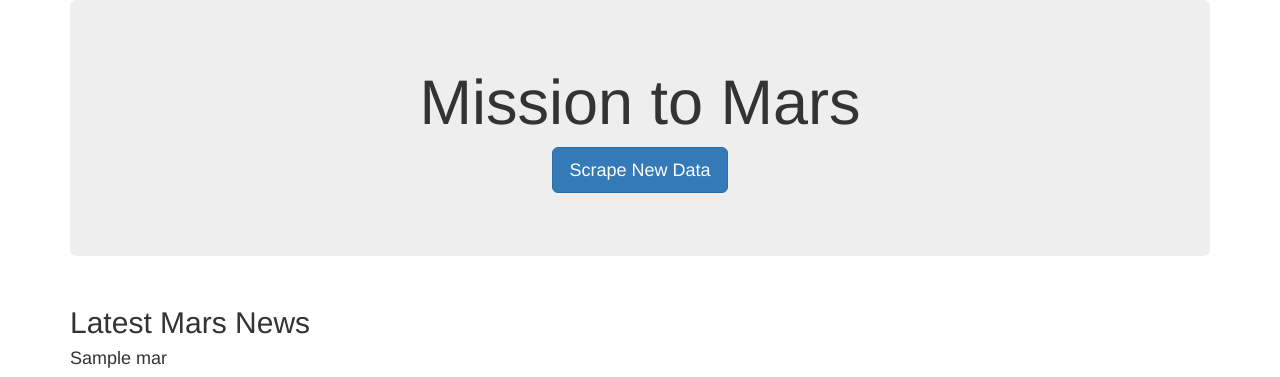
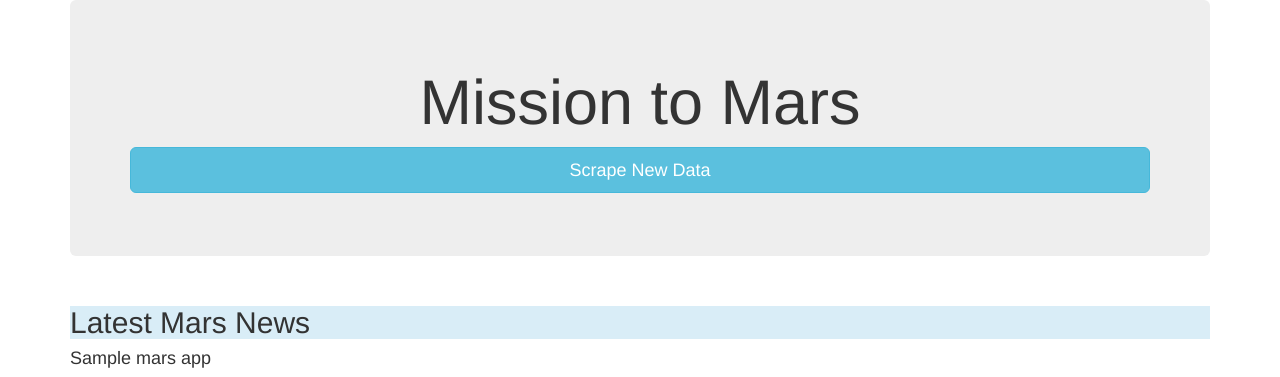
Before and after one commit to FranciscoSerrano/Mission-to-Mars, a Flask app: page / in a window 1280 px wide. Shown: the top 377 px of the page. Run offline with Flask 2, Linux system fonts and the light colour scheme; grey boxes marked "Sample" are stand-in pictures; a database or web service that is not in the repository returns one stand-in record (values such as "Sample title"); some libraries are stand-ins or nearby versions.

Commit message:
resolved issue with loading in scraped data to HTML

```diff
--- a/app.py
+++ b/app.py
@@ -10,12 +10,12 @@
 
 @app.route("/")
 def index():
-    mars = mongo.db.mars.find_one()
+    mars = mongo.db.mars_app.find_one()
     return render_template("index.html", mars = mars)
 
 @app.route("/scrape")
 def scrape():
-    mars = mongo.db.mars
+    mars = mongo.db.mars_app
     mars_data = scraping.scrape_all()
     mars.update({}, mars_data, upsert=True)
     return "Scraping Successful!"
--- a/templates/index.html
+++ b/templates/index.html
@@ -16,14 +16,14 @@
       <div class="jumbotron text-center">
         <h1>Mission to Mars</h1>
         <!-- Add a button to activate scraping script -->
-        <p><a class="btn btn-primary btn-lg" href="/scrape" role="button">Scrape New Data</a></p>
+        <p><a class="btn btn-info btn-lg btn-block" href="/scrape" role="button">Scrape New Data</a></p>
       </div>
       <!-- Add section for Mars News -->
       <div class="row" id="mars-news">
         <div class="col-md-12">
           <div class="media">
             <div class="media-body">
-              <h2>Latest Mars News</h2>
+              <h2 class="bg-info">Latest Mars News</h2>
               <h4 class="media-heading">{{ mars.news_title }}</h4>
               <p>{{ mars.news_paragraph }}</p>
             </div>
@@ -33,9 +33,9 @@
       <!-- Section for Featured Image and Facts table -->
       <div class="row" id="mars-featured-image">
         <div class="col-md-8">
-          <h2>Featured Mars Image</h2>
+          <h2 class="bg-info">Featured Mars Image</h2>
           <img
-            src="{{mars.featured_imag }}"
+            src="{{mars.featured_image}}"
             class="img-responsive"
             alt="Responsive image"
           />
@@ -43,11 +43,26 @@
         <div class="col-md-4">
           <!-- Mars Facts -->
           <div class="row" id="mars-facts">
-            <h4>Mars Facts</h4>
+            <h2 class="bg-info">Mars Facts</h2>
             {{ mars.facts | safe }}
           </div>
         </div>
       </div>
+      <div class="row" id="mars-hemispheres">
+        <div class="page-header">
+          <h2 class="text-center">Mars Hemispheres</h2>
+        </div>
+        {% for hemisphere in mars.hemispheres %}
+        <div class="col-md-3">
+          <div class="thumbnail">
+            <img src="{{hemisphere.img_url }}" alt="...">
+            <div class="caption">
+              <h3>{{hemisphere.title}}</h3>
+            </div>
+          </div>
+        </div>
+        {% endfor %}
+      </div>
     </div>
   </body>
 </html>
```
